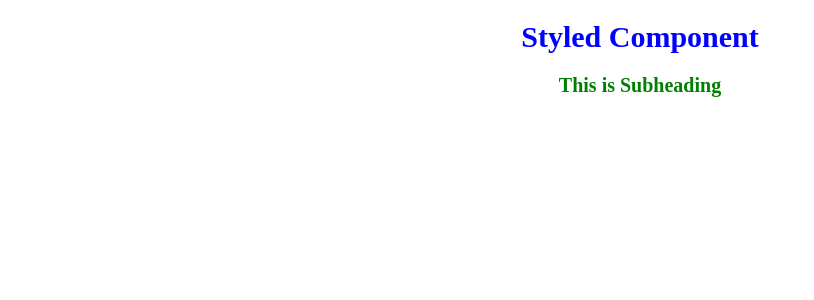
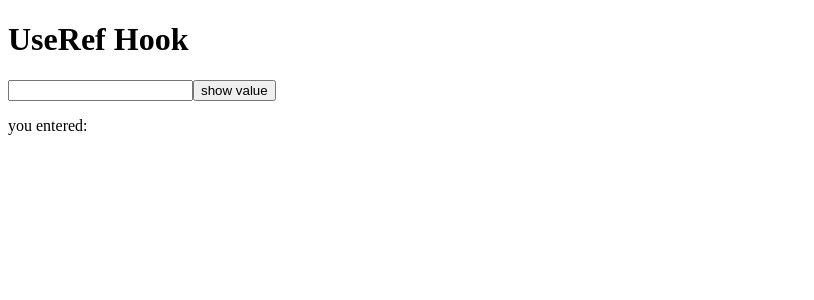
Before and after one commit to Zulqarnain-AI/react_practice_set, a React (Vite) app: page / in a window 1280 px wide. Shown: the top 300 px of the page, without its empty margins (0-814 px from the left). Built offline with nearby package versions, Linux system fonts and the light colour scheme.

Commit message:
useRef hook

```diff
--- a/src/App.jsx
+++ b/src/App.jsx
@@ -1,7 +1,8 @@
 import { useState } from 'react'
-import style from 'styled-components'
-import './App.css'
+// import './App.css'
+// import style from 'styled-components'
 // import './css/style.css'
+import { useRef } from 'react'
 
 // import Checkbox from './Checkbox'
 // import Radio_Dropdown from './Radio_Dropdown'
@@ -11,17 +12,25 @@ import './App.css'
 // import DynamicStyling from './dynamicStyling'
 // import ForExternalCss from './forExternalCss'
 // import ForModularCss from './forModulCss'
-const Heading= style.h1`
-  color:blue;
-  text-align:center;
-  font-size:30px;
-  `
-  const Subheading= style.h2({
-    color:"green",
-    textAlign:"center",
-    fontSize:"20px"
-  })
+// const Heading= style.h1`
+//   color:blue;
+//   text-align:center;
+//   font-size:30px;
+//   `
+//   const Subheading= style.h2({
+//     color:"green",
+//     textAlign:"center",
+//     fontSize:"20px"
+//   })
 function App() {
+  const inputRef= useRef("enter text");
+const [value, setValue]= useState("");
+  function handler(){
+    inputRef.current.focus()
+    inputRef.current.style="background-color:aqua"
+    inputRef.current.style="color:red"
+    setValue(inputRef.current.value)
+  }
   // const user=[
   //   {name:"Ankit", age:24,email:"ankit@gmail.com"},
   //   {name:"Rohit", age:25,email:"rohit@gmail.com"},
@@ -49,8 +58,16 @@ function App() {
       {/* <DynamicStyling /> */}
       {/* <ForExternalCss /> */}
       {/* <ForModularCss /> */}
-<Heading>Styled Component</Heading>
-<Subheading>This is Subheading</Subheading>
+      {/* styled component
+      <h1>Styled Component</h1> */}
+{/* <Heading>Styled Component</Heading>
+<Subheading>This is Subheading</Subheading> */}
+
+{/* //useRef hook */}
+      <h1>UseRef Hook</h1>
+      <input type="text" ref={inputRef} />
+      <button onClick={handler}>show value</button>
+      <p>you entered:{value}</p>
 
     </>
   )
```
